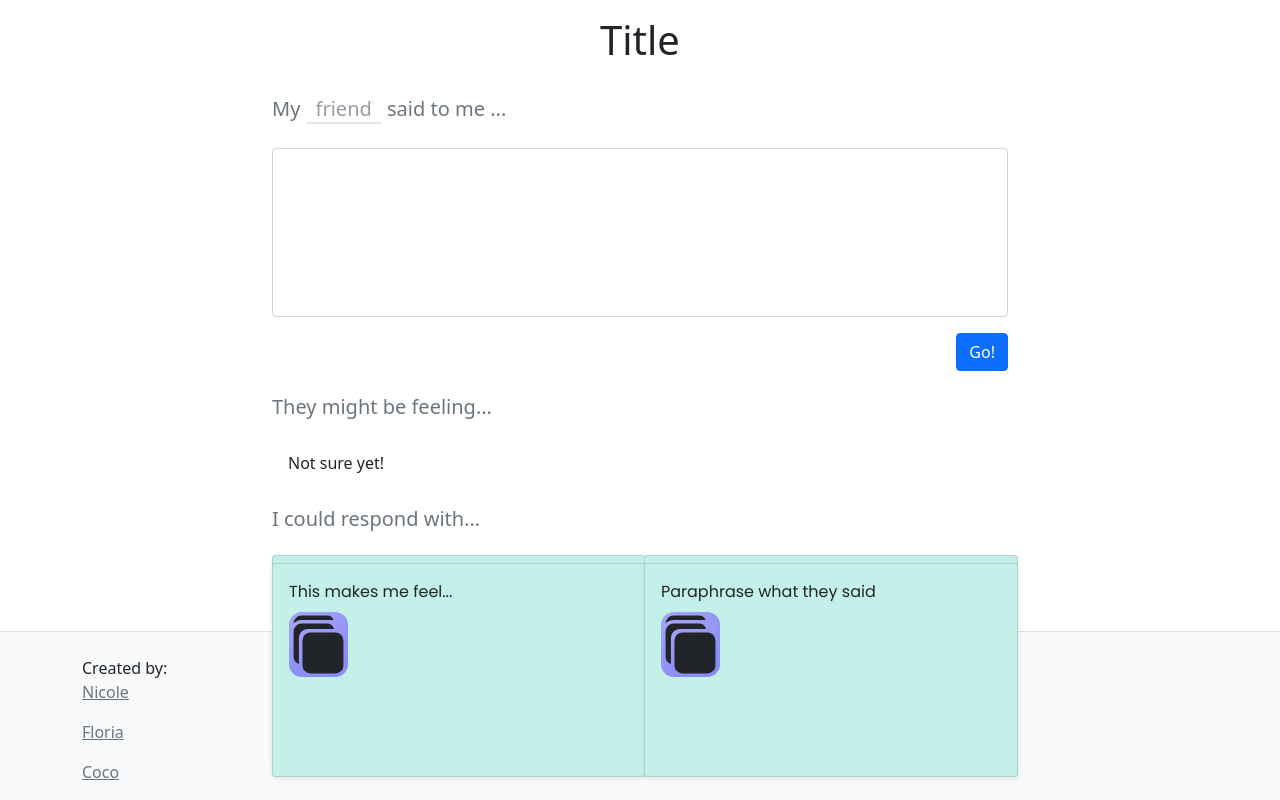
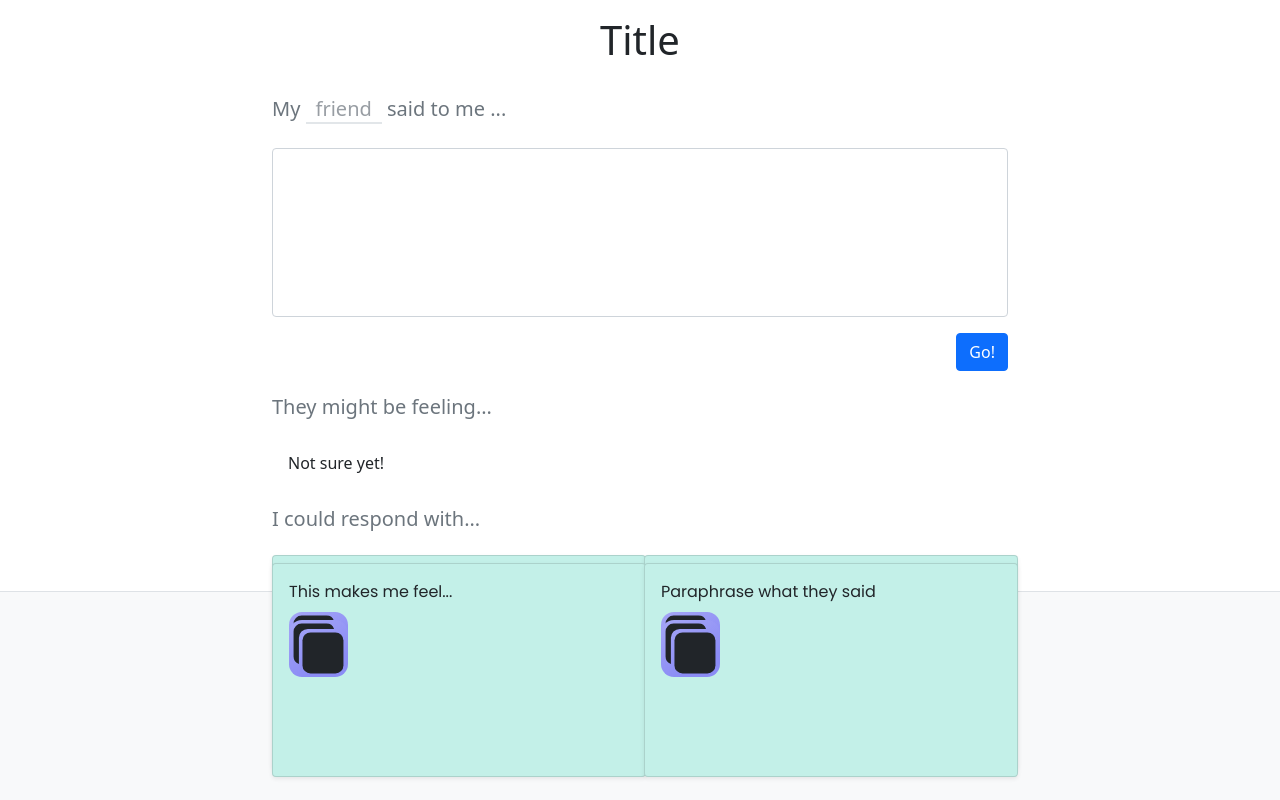
Before and after one commit to zifgu/cmd-f-2022, a React (Create React App) app: page / in a window 1280 px wide. Built offline with nearby package versions, Linux system fonts and the light colour scheme; no server answers.

Commit message:
Added footer

```diff
--- a/src/components/Footer.js
+++ b/src/components/Footer.js
@@ -18,10 +18,19 @@ const people = [
 export function Footer() {
     return (
         <footer className="footer mt-auto border-top bg-light">
-            <Container className="pt-4">
-                Created by:
-                <TeamMembers />
-
+            <Container className="py-4 text-center">
+                <p>
+                    cmd-f 2022
+                </p>
+                <p>
+                    Created by: <TeamMembers />
+                </p>
+                <p>
+                    Powered by: <FooterLink url={"https://openai.com/api/"} text={"OpenAI API"}/>
+                </p>
+                <p>
+                    Made with React
+                </p>
             </Container>
         </footer>
     );
@@ -29,10 +38,24 @@ export function Footer() {
 
 function TeamMembers() {
     return (
-        people.map((person) => (
-            <p>
-                 <a href={person.url} className="text-muted text-center">{person.name}</a>
-            </p>
-        ))
+        people.map((person, index, array) => {
+            let preString = ", ";
+            if (index === 0) {
+                preString = "";
+            } else if (index === array.length - 1) {
+                preString = ", and ";
+            }
+
+            return (
+                <span key={person.name}>
+                    {preString}
+                    <FooterLink url={person.url} text={person.name}/>
+                </span>
+            );
+        })
     );
 }
+
+function FooterLink({ url, text }) {
+    return <a href={url} className="text-info text-decoration-none">{text}</a>
+}
```
